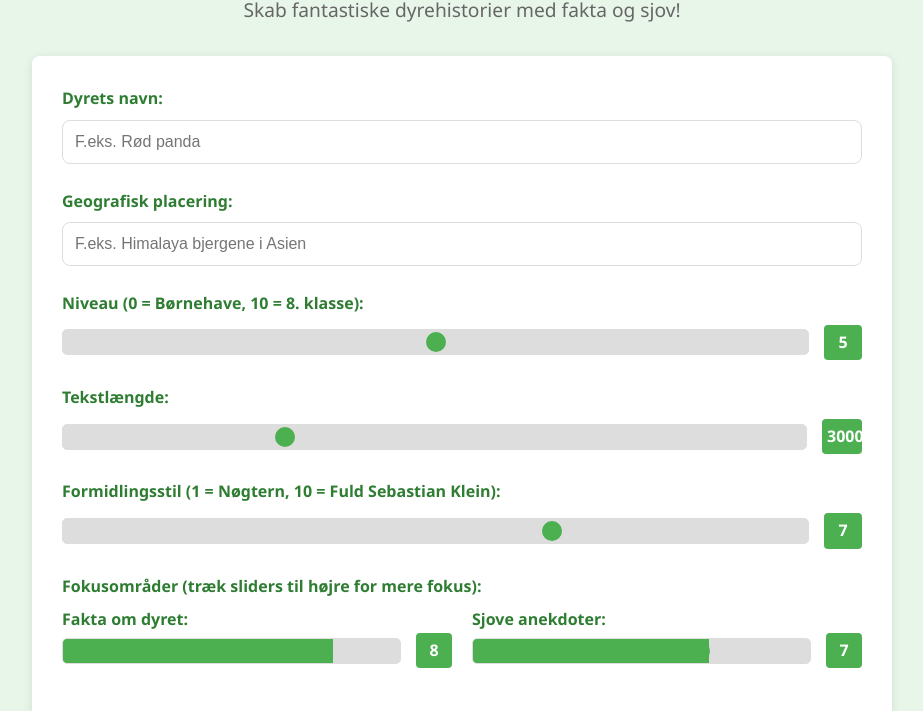
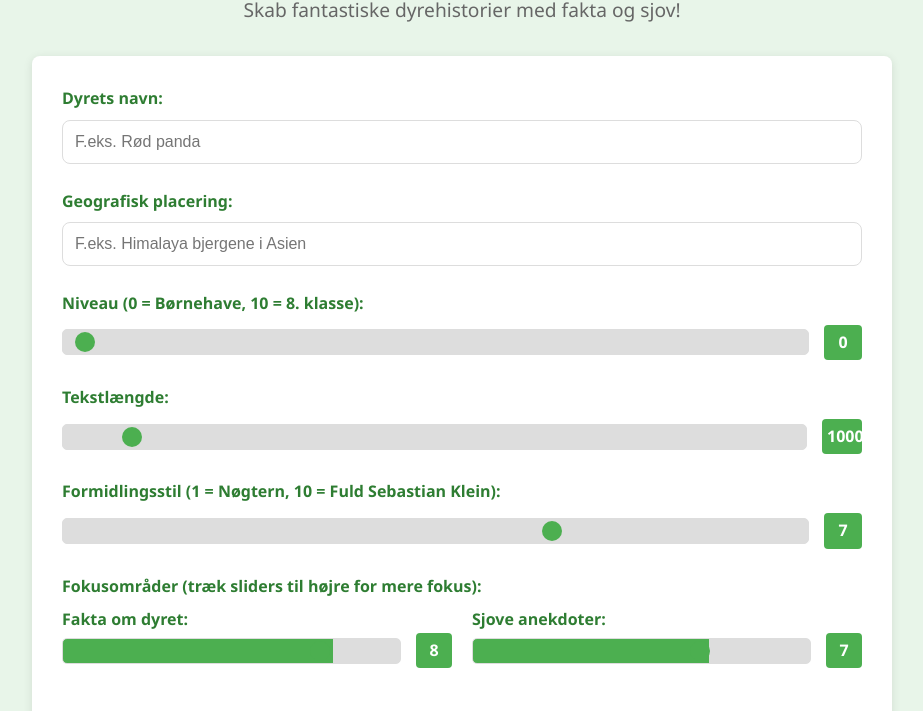
Before and after one commit to Mikkel08/KiddosWay, a website: page public/index.html in a window 1280 px wide. Shown: the part 86-797 px from the top of the page, without its empty margins (178-1101 px from the left). Drawn offline with Linux system fonts and the light colour scheme.

Commit message:
New focus on level

```diff
--- a/public/index.html
+++ b/public/index.html
@@ -29,16 +29,16 @@
             <div class="form-group">
                 <label>Niveau (0 = Børnehave, 10 = 8. klasse):</label>
                 <div class="slider-container">
-                    <input type="range" id="level" class="slider" min="0" max="10" value="5">
-                    <span id="levelValue" class="slider-value">5</span>
+                    <input type="range" id="level" class="slider" min="0" max="10" value="0">
+                    <span id="levelValue" class="slider-value">0</span>
                 </div>
             </div>
 
             <div class="form-group">
                 <label>Tekstlængde:</label>
                 <div class="slider-container">
-                    <input type="range" id="length" class="slider" min="1000" max="8000" step="500" value="3000">
-                    <span id="lengthValue" class="slider-value">3000</span>
+                    <input type="range" id="length" class="slider" min="500" max="8000" step="500" value="1000">
+                    <span id="lengthValue" class="slider-value">1000</span>
                 </div>
             </div>
 
```
Also changed, not shown: server.js (+3 -5 lines), 1 other file.
